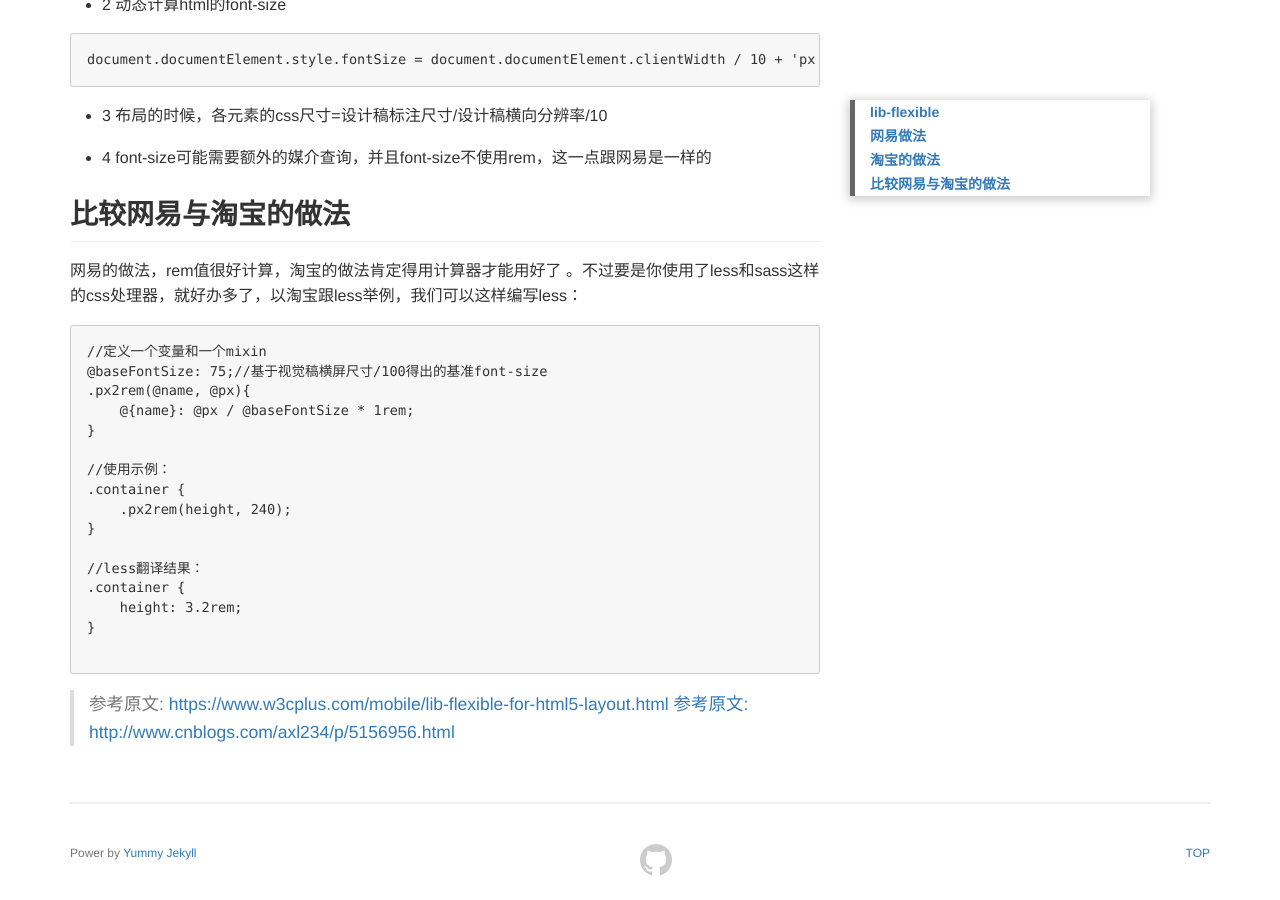
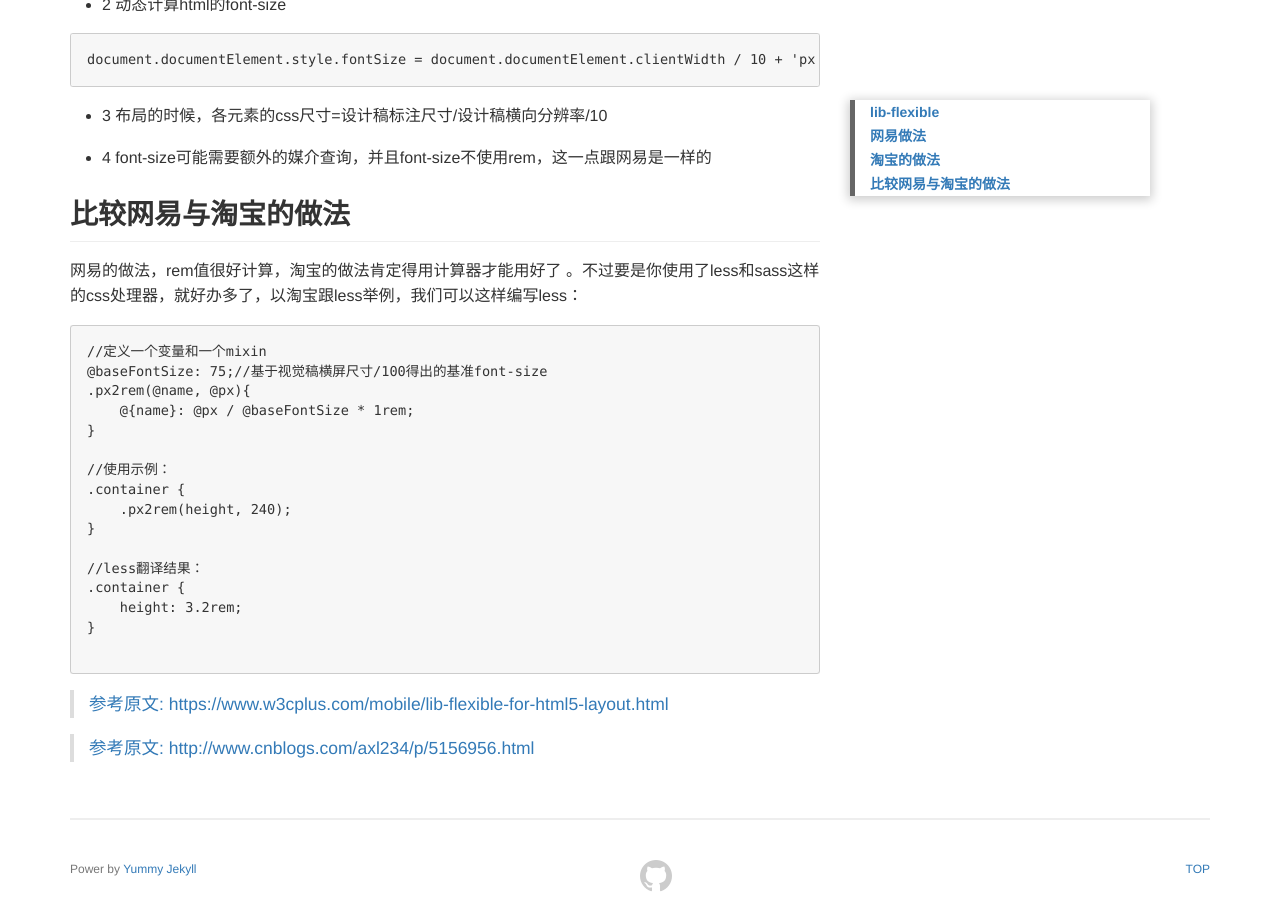
Before and after one commit to wananshine/Ping-Blog, a Jekyll site: the page built from _posts/2017/2018-04-17-CSS-Flexible-Adaptive.md, in a window 1280 px wide and 900 px high, scrolled down 1815 px. Built offline with Jekyll 4.4.1, drawn with Linux system fonts in a browser that asks for light colours; a script that is not in the unit is left out.

````diff
--- a/_posts/2017/2018-04-17-CSS-Flexible-Adaptive.md
+++ b/_posts/2017/2018-04-17-CSS-Flexible-Adaptive.md
@@ -100,5 +100,6 @@ document.documentElement.style.fontSize = document.documentElement.clientWidth /
 
 ```
 
-> 参考原文: [https://www.w3cplus.com/mobile/lib-flexible-for-html5-layout.html](https://www.w3cplus.com/mobile/lib-flexible-for-html5-layout.html)
+> [参考原文: https://www.w3cplus.com/mobile/lib-flexible-for-html5-layout.html](https://www.w3cplus.com/mobile/lib-flexible-for-html5-layout.html)
+
 > [参考原文: http://www.cnblogs.com/axl234/p/5156956.html](http://www.cnblogs.com/axl234/p/5156956.html)
````
